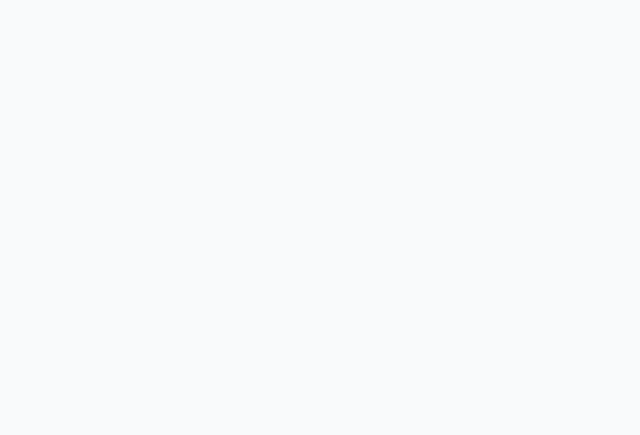
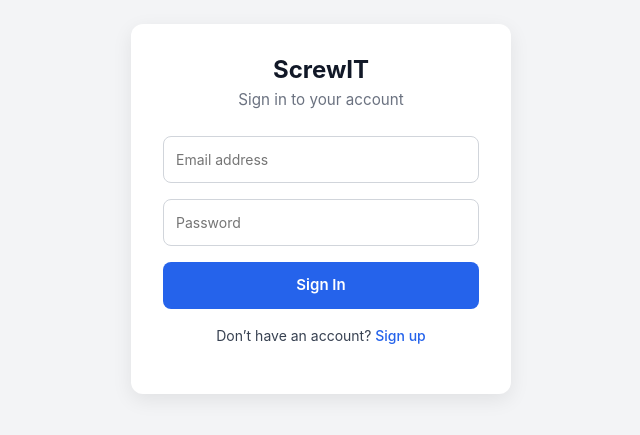
Before and after one commit to S1ngularty/ITPE1_Project, a React (Vite) app in the folder frontend/: page / in a window 1280 px wide. Before the commit this address had no page. Shown: the part 191-626 px from the top of the page, without its empty margins (319-959 px from the left). Built offline with nearby package versions, Linux system fonts and the light colour scheme.

Commit message:
few changes (redirects and displayed data)

```diff
--- a/frontend/src/App.jsx
+++ b/frontend/src/App.jsx
@@ -24,6 +24,7 @@ function App() {
       <ToastContainer />
       <Router>
         <Routes>
+          <Route path="/" element={<Login />}></Route>
           <Route path="/login" element={<Login />}></Route>
           <Route path="/register" element={<Register />}></Route>
           <Route
--- a/frontend/src/pages/Dashboard.jsx
+++ b/frontend/src/pages/Dashboard.jsx
@@ -85,7 +85,7 @@ const Dashboard = () => {
         screwId: item.screw,
         classification: "Classification Result",
         date: item.createdAt.split("T")[0],
-        title: `Analysis ${item._id.slice(-6)}`,
+        title: `Analysis ${item.name}`,
       }));
 
     // Transform saved items
```
